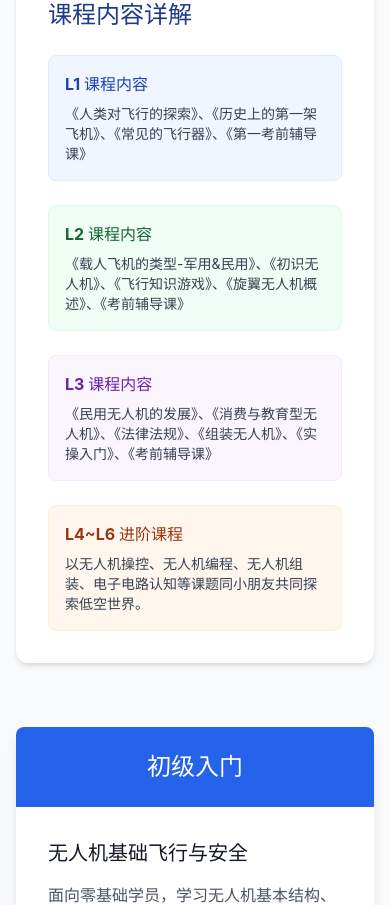
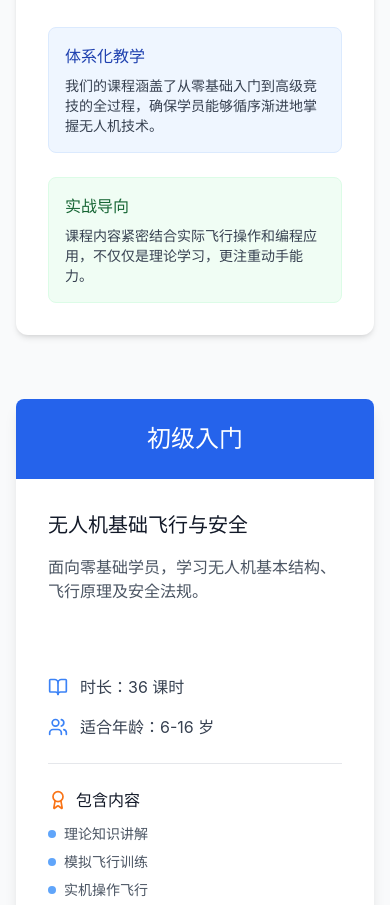
Before and after one commit to anthoniq-beep/Teenagedrone, a React (Vite) app: page /courses/detail in a window 390 px wide. Shown: the part 781-1686 px from the top of the page. Built offline with nearby package versions, Linux system fonts and the light colour scheme.

Commit message:
Update Supabase schema for production deployment

```diff
--- a/src/pages/public/CourseDetails.tsx
+++ b/src/pages/public/CourseDetails.tsx
@@ -1,39 +1,63 @@
+import { useEffect, useState } from 'react';
 import { BookOpen, Award, Users } from 'lucide-react';
+import { supabase, isMockMode } from '@/lib/supabase';
+
+interface Course {
+  id: string;
+  name: string;
+  level: string;
+  description: string;
+  duration: number;
+}
 
 export default function CourseDetails() {
-  const courses = [
-    {
-      level: '初级入门',
-      title: '无人机基础飞行与安全',
-      description: '面向零基础学员，学习无人机基本结构、飞行原理及安全法规。通过模拟飞行与实机操作，掌握起飞、降落及基础航线飞行。',
-      duration: '36 课时',
-      age: '6-10 岁',
-      features: ['模拟器训练', '基础组装', '安全法规']
-    },
-    {
-      level: '中级进阶',
-      title: '编程控制与航拍技巧',
-      description: '结合图形化编程（Scratch/Python），实现无人机自动飞行。学习航拍运镜技巧，创作高质量航拍作品。',
-      duration: '36 课时',
-      age: '6-12 岁',
-      features: ['图形化编程', '编队飞行', '航拍创作']
-    },
-    {
-      level: '高级精通',
-      title: '无人机竞速与行业应用',
-      description: '深入学习FPV竞速技巧及无人机在农业、测绘等行业的应用。掌握高级组装调试与故障排除。',
-      duration: '48 课时',
-      age: '6-14 岁',
-      features: ['FPV竞速', '高级调试', '行业应用案例']
+  const [courses, setCourses] = useState<Course[]>([]);
+  const [loading, setLoading] = useState(true);
+
+  useEffect(() => {
+    fetchCourses();
+  }, []);
+
+  const fetchCourses = async () => {
+    try {
+      if (isMockMode) {
+        setCourses([
+          { id: '1', name: '无人机基础飞行与安全', level: 'basic', duration: 36, description: '面向零基础学员，学习无人机基本结构、飞行原理及安全法规。' },
+          { id: '2', name: '编程控制与航拍技巧', level: 'intermediate', duration: 36, description: '结合图形化编程（Scratch/Python），实现无人机自动飞行。' },
+          { id: '3', name: '无人机竞速与行业应用', level: 'advanced', duration: 48, description: '深入学习FPV竞速技巧及无人机在农业、测绘等行业的应用。' },
+        ]);
+      } else {
+        const { data, error } = await supabase
+          .from('courses')
+          .select('*')
+          .eq('status', 'active')
+          .order('created_at', { ascending: true });
+
+        if (error) throw error;
+        setCourses(data || []);
+      }
+    } catch (err) {
+      console.error('Error fetching courses:', err);
+    } finally {
+      setLoading(false);
     }
-  ];
+  };
+
+  const getLevelLabel = (level: string) => {
+    switch (level) {
+      case 'basic': return '初级入门';
+      case 'intermediate': return '中级进阶';
+      case 'advanced': return '高级精通';
+      default: return '通用课程';
+    }
+  };
 
   return (
     <div className="bg-gray-50 min-h-screen py-12">
       <div className="max-w-7xl mx-auto px-4 sm:px-6 lg:px-8">
         <div className="text-center mb-16">
           <h1 className="text-4xl font-extrabold text-blue-900 sm:text-5xl">课程详情</h1>
-          <p className="mt-4 text-xl text-gray-600">工程技术大学航空运输学院和蜂之翼科技共同打造青少年全方位分级教学体系，科学培养路径</p>
+          <p className="mt-4 text-xl text-gray-600">工程技术大学航空运输学院和蜂之翼科技共同打造青少年全方位分级教学体系</p>
         </div>
 
         <div className="mb-16 bg-white rounded-xl shadow-md p-8">
@@ -42,102 +66,57 @@ export default function CourseDetails() {
                 <img src="/Teenageplay1.png" alt="青少年无人机课程" className="absolute inset-0 w-full h-full object-cover rounded-xl shadow-lg" />
              </div>
              <div className="lg:w-1/2 space-y-6">
-                <h2 className="text-2xl font-bold text-blue-900">课程内容详解</h2>
-
+                <h2 className="text-2xl font-bold text-blue-900">课程体系介绍</h2>
                 <div className="bg-blue-50 p-4 rounded-lg border border-blue-100">
-                  <h3 className="font-bold text-blue-800 mb-2">L1 课程内容</h3>
-                  <p className="text-gray-700 text-sm">《人类对飞行的探索》、《历史上的第一架飞机》、《常见的飞行器》、《第一考前辅导课》</p>
+                  <h3 className="font-bold text-blue-800 mb-2">体系化教学</h3>
+                  <p className="text-gray-700 text-sm">我们的课程涵盖了从零基础入门到高级竞技的全过程，确保学员能够循序渐进地掌握无人机技术。</p>
                 </div>
-
                 <div className="bg-green-50 p-4 rounded-lg border border-green-100">
-                  <h3 className="font-bold text-green-800 mb-2">L2 课程内容</h3>
-                  <p className="text-gray-700 text-sm">《载人飞机的类型-军用&民用》、《初识无人机》、《飞行知识游戏》、《旋翼无人机概述》、《考前辅导课》</p>
-                </div>
-
-                <div className="bg-purple-50 p-4 rounded-lg border border-purple-100">
-                  <h3 className="font-bold text-purple-800 mb-2">L3 课程内容</h3>
-                  <p className="text-gray-700 text-sm">《民用无人机的发展》、《消费与教育型无人机》、《法律法规》、《组装无人机》、《实操入门》、《考前辅导课》</p>
-                </div>
-
-                <div className="bg-orange-50 p-4 rounded-lg border border-orange-100">
-                  <h3 className="font-bold text-orange-800 mb-2">L4~L6 进阶课程</h3>
-                  <p className="text-gray-700 text-sm">以无人机操控、无人机编程、无人机组装、电子电路认知等课题同小朋友共同探索低空世界。</p>
+                  <h3 className="font-bold text-green-800 mb-2">实战导向</h3>
+                  <p className="text-gray-700 text-sm">课程内容紧密结合实际飞行操作和编程应用，不仅仅是理论学习，更注重动手能力。</p>
                 </div>
              </div>
            </div>
         </div>
 
         <div className="grid gap-8 md:grid-cols-3">
-          {courses.map((course, index) => (
-            <div key={index} className="bg-white rounded-lg shadow-lg overflow-hidden hover:shadow-xl transition-shadow duration-300">
+          {loading ? (
+            <div className="col-span-3 text-center py-12 text-gray-500">加载课程中...</div>
+          ) : courses.map((course) => (
+            <div key={course.id} className="bg-white rounded-lg shadow-lg overflow-hidden hover:shadow-xl transition-shadow duration-300">
               <div className="p-6 bg-blue-600 text-white text-center">
-                <h3 className="text-2xl font-bold">{course.level}</h3>
+                <h3 className="text-2xl font-bold">{getLevelLabel(course.level)}</h3>
               </div>
               <div className="p-8">
-                <h4 className="text-xl font-semibold text-gray-900 mb-4">{course.title}</h4>
-                <p className="text-gray-600 mb-6 h-24">{course.description}</p>
+                <h4 className="text-xl font-semibold text-gray-900 mb-4">{course.name}</h4>
+                <p className="text-gray-600 mb-6 h-24 overflow-hidden">{course.description}</p>
 
                 <div className="space-y-4 mb-6">
                   <div className="flex items-center text-gray-700">
                     <BookOpen className="w-5 h-5 mr-3 text-blue-500" />
-                    <span>时长：{course.duration}</span>
+                    <span>时长：{course.duration} 课时</span>
                   </div>
                   <div className="flex items-center text-gray-700">
                     <Users className="w-5 h-5 mr-3 text-blue-500" />
-                    <span>适合年龄：{course.age}</span>
+                    <span>适合年龄：6-16 岁</span>
                   </div>
                 </div>
 
                 <div className="border-t pt-6">
                   <h5 className="font-semibold text-gray-900 mb-3 flex items-center">
                     <Award className="w-5 h-5 mr-2 text-orange-500" />
-                    课程特色
+                    包含内容
                   </h5>
-                  <ul className="space-y-2">
-                    {course.features.map((feature, i) => (
-                      <li key={i} className="flex items-center text-sm text-gray-600">
-                        <span className="w-2 h-2 bg-blue-400 rounded-full mr-2"></span>
-                        {feature}
-                      </li>
-                    ))}
+                  <ul className="space-y-2 text-sm text-gray-600">
+                    <li className="flex items-center"><span className="w-2 h-2 bg-blue-400 rounded-full mr-2"></span>理论知识讲解</li>
+                    <li className="flex items-center"><span className="w-2 h-2 bg-blue-400 rounded-full mr-2"></span>模拟飞行训练</li>
+                    <li className="flex items-center"><span className="w-2 h-2 bg-blue-400 rounded-full mr-2"></span>实机操作飞行</li>
                   </ul>
                 </div>
               </div>
             </div>
           ))}
         </div>
-
-        <div className="mt-16 bg-white rounded-xl shadow-md p-8">
-           <h2 className="text-3xl font-bold text-gray-900 mb-6 text-center">为什么选择无人机教育？</h2>
-           <div className="grid md:grid-cols-2 gap-8">
-              <div className="flex">
-                  <div className="flex-shrink-0">
-                    <div className="flex items-center justify-center h-12 w-12 rounded-md bg-blue-500 text-white">
-                      1
-                    </div>
-                  </div>
-                  <div className="ml-4">
-                    <h3 className="text-lg leading-6 font-medium text-gray-900">多学科融合 (STEAM)</h3>
-                    <p className="mt-2 text-base text-gray-500">
-                      融合物理空气动力学、电子电路、计算机编程、数学几何等多学科知识。
-                    </p>
-                  </div>
-              </div>
-              <div className="flex">
-                  <div className="flex-shrink-0">
-                    <div className="flex items-center justify-center h-12 w-12 rounded-md bg-orange-500 text-white">
-                      2
-                    </div>
-                  </div>
-                  <div className="ml-4">
-                    <h3 className="text-lg leading-6 font-medium text-gray-900">实践创新能力</h3>
-                    <p className="mt-2 text-base text-gray-500">
-                      通过亲手组装调试，培养解决实际问题的能力和工程思维。
-                    </p>
-                  </div>
-              </div>
-           </div>
-        </div>
       </div>
     </div>
   );
```
Also changed, not shown: src/pages/admin/MemberCourseDetail.tsx (+59 -14 lines).
